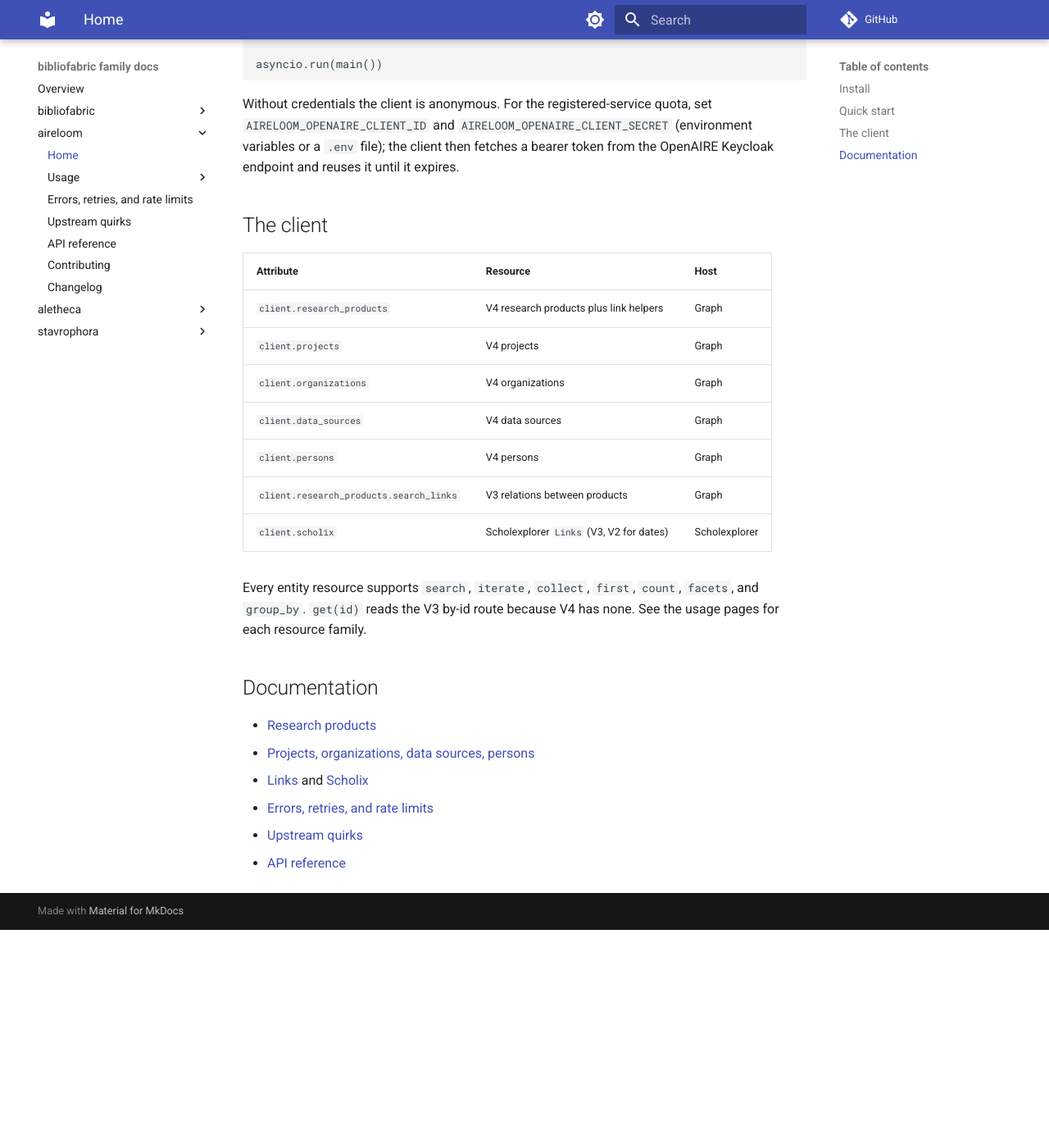
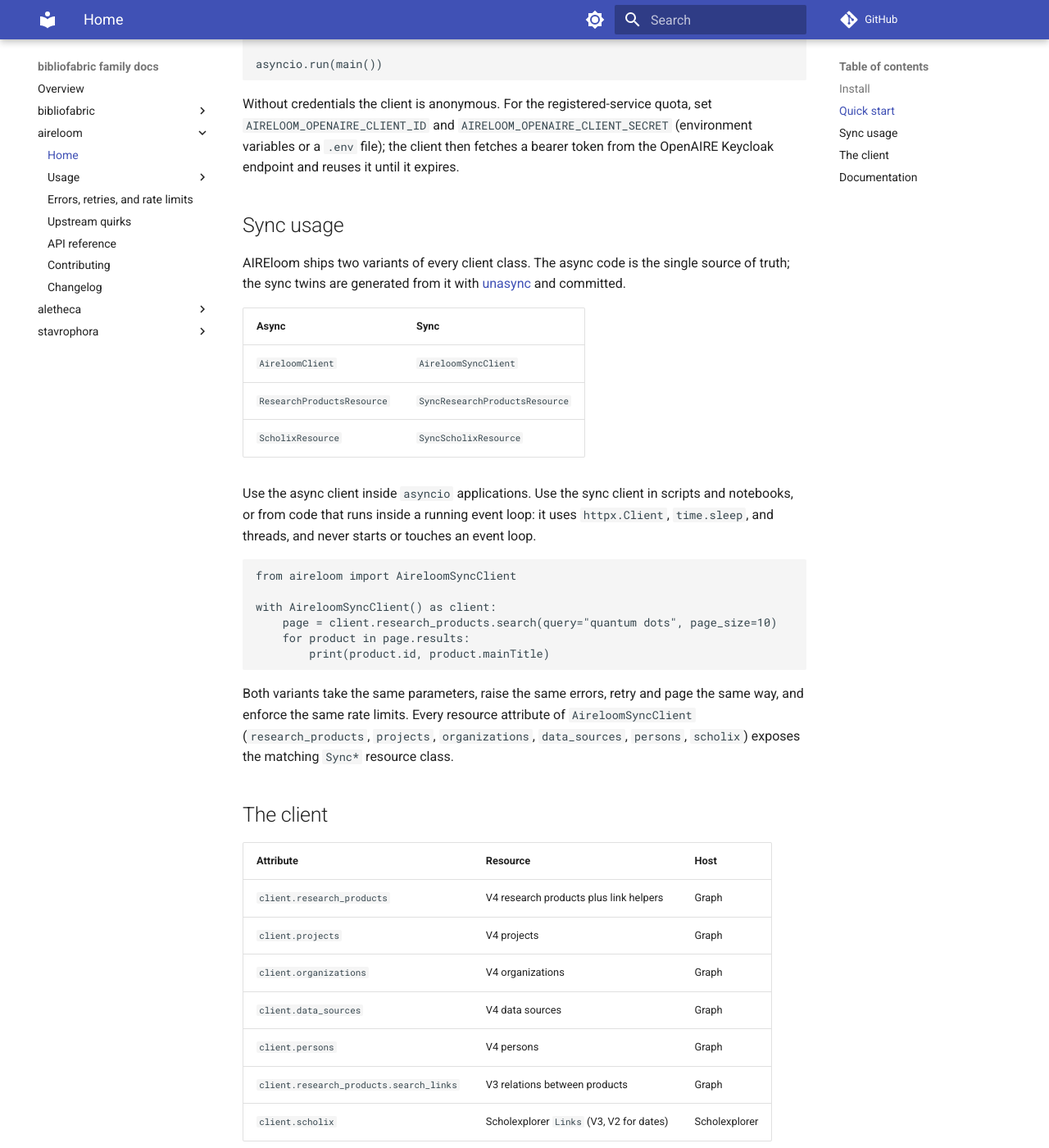
Before and after one commit to utsmok/bibliofabric, an MkDocs documentation site: the page built from docs/aireloom/index.md, in a window 1280 px wide and 1400 px high, scrolled down 690 px. Shown: the whole window at 82% size. Built offline with MkDocs 1.6.1 and Material for MkDocs 9.7.7, drawn with Linux system fonts in a browser that asks for light colours; comment, search, counter and statistics services are not loaded; before the commit the page ends 1824 px from its top, so only the background shows below that.

Commit message:
docs(aireloom): sync usage section and sync API reference

````diff
--- a/docs/aireloom/index.md
+++ b/docs/aireloom/index.md
@@ -38,6 +38,38 @@ quota, set `AIRELOOM_OPENAIRE_CLIENT_ID` and
 the client then fetches a bearer token from the OpenAIRE Keycloak endpoint
 and reuses it until it expires.
 
+## Sync usage
+
+AIREloom ships two variants of every client class. The async code is the
+single source of truth; the sync twins are generated from it with
+[unasync](https://github.com/python-unasync/unasync) and committed.
+
+| Async | Sync |
+|---|---|
+| `AireloomClient` | `AireloomSyncClient` |
+| `ResearchProductsResource` | `SyncResearchProductsResource` |
+| `ScholixResource` | `SyncScholixResource` |
+
+Use the async client inside `asyncio` applications. Use the sync client in
+scripts and notebooks, or from code that runs inside a running event loop:
+it uses `httpx.Client`, `time.sleep`, and threads, and never starts or
+touches an event loop.
+
+```python
+from aireloom import AireloomSyncClient
+
+with AireloomSyncClient() as client:
+    page = client.research_products.search(query="quantum dots", page_size=10)
+    for product in page.results:
+        print(product.id, product.mainTitle)
+```
+
+Both variants take the same parameters, raise the same errors, retry and
+page the same way, and enforce the same rate limits. Every resource
+attribute of `AireloomSyncClient` (`research_products`, `projects`,
+`organizations`, `data_sources`, `persons`, `scholix`) exposes the matching
+`Sync*` resource class.
+
 ## The client
 
 | Attribute | Resource | Host |
````
Also changed, not shown: docs/aireloom/api.md (+18 -7 lines).
